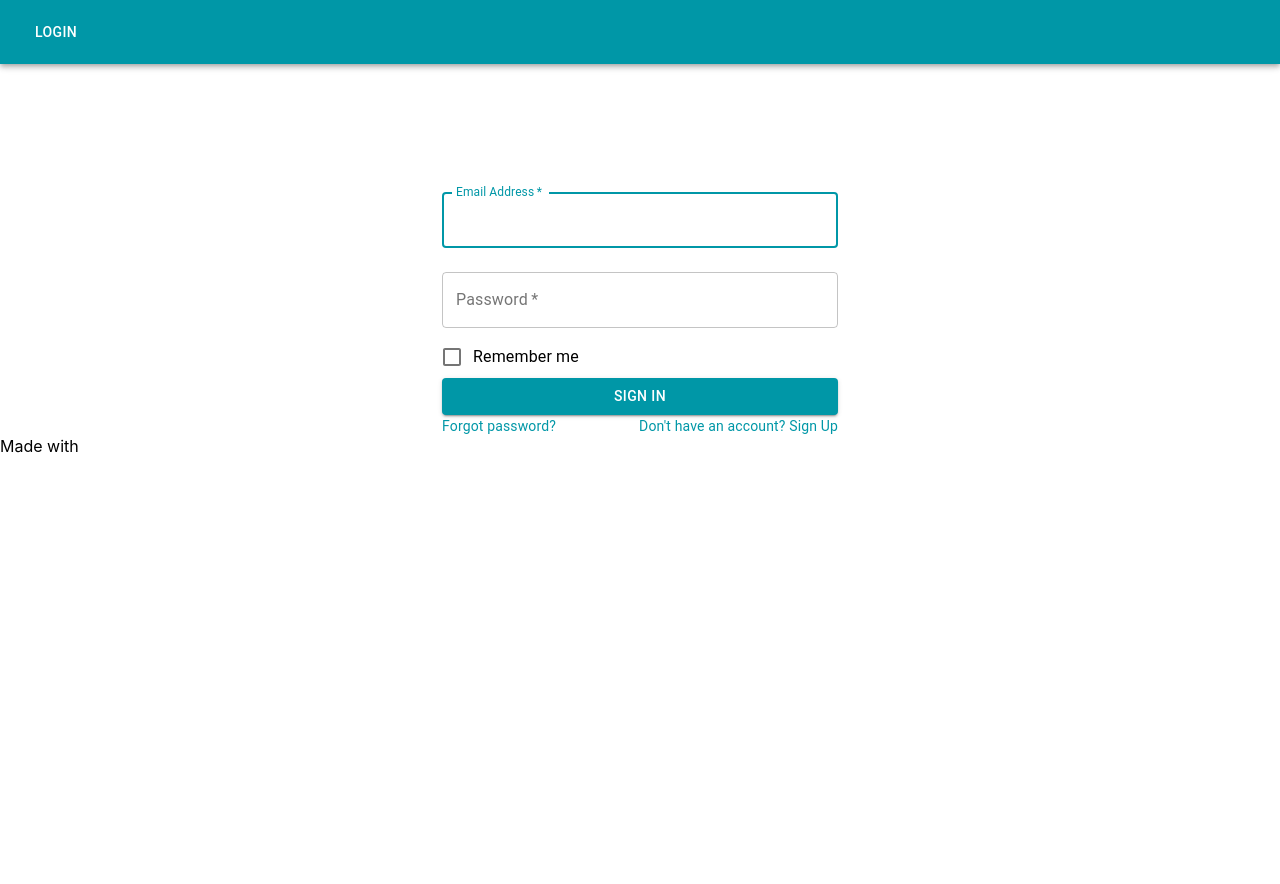
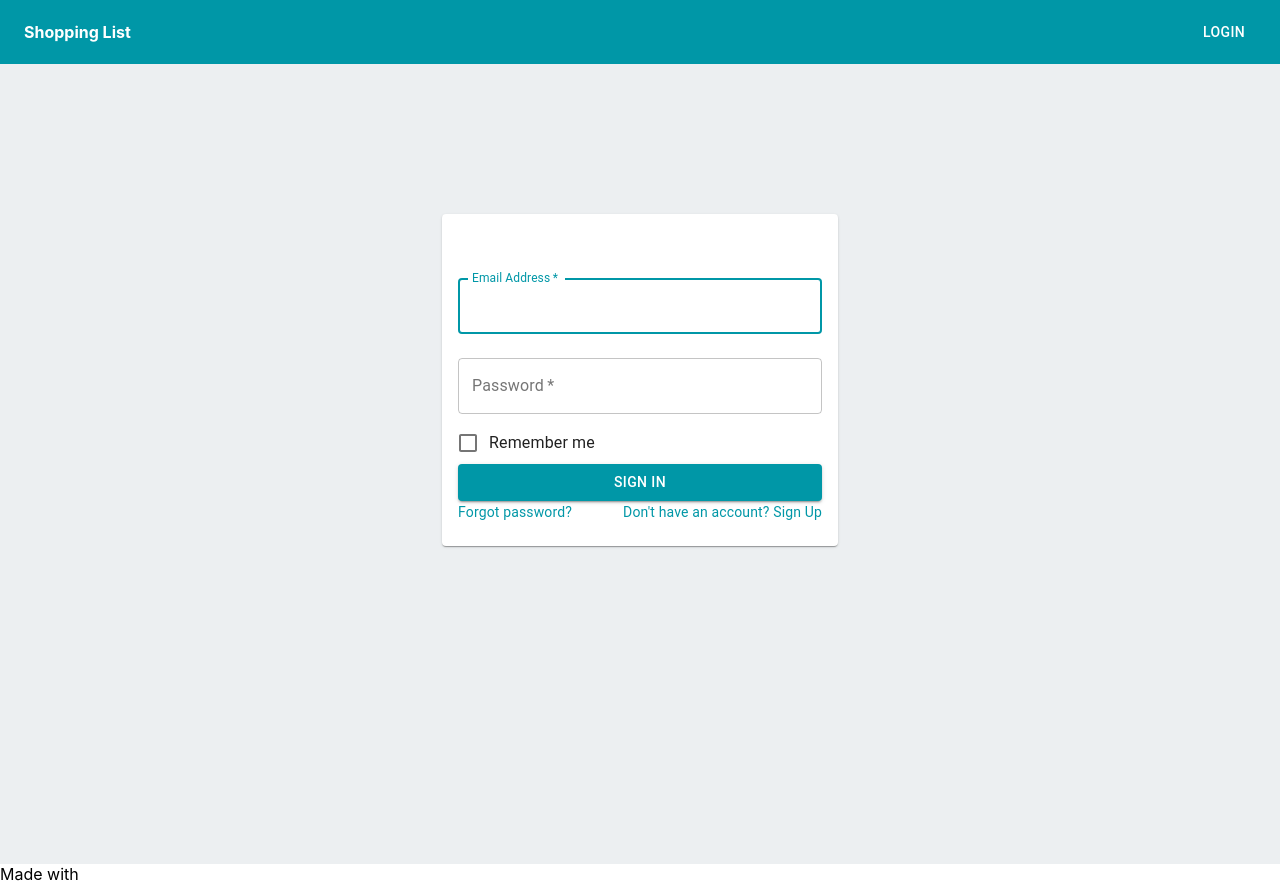
Before and after one commit to pawelnd/shopping-assistant, a React (Create React App) app in the folder packages/client/: page / in a window 1280 px wide. Before the commit the page ends 800 px from the top, so only its background shows below. Built offline with nearby package versions, Linux system fonts and the light colour scheme.

Commit message:
Replace css modules with styled components

```diff
--- a/packages/client/src/layouts/MainLayout/TopBar.tsx
+++ b/packages/client/src/layouts/MainLayout/TopBar.tsx
@@ -1,12 +1,14 @@
 import React from 'react';
 import { AppBar, Button, Toolbar } from '@material-ui/core';
+import { AppBarWrapper } from './styles';
 
 export default function TopBar() {
   return (
     <AppBar position="static">
-      <Toolbar>
+      <AppBarWrapper>
+        <b>Shopping List </b>
         <Button color="inherit">Login</Button>
-      </Toolbar>
+      </AppBarWrapper>
     </AppBar>
   );
 }
--- /dev/null
+++ b/packages/client/src/layouts/MainLayout/styles.ts
@@ -0,0 +1,16 @@
+import styled from 'styled-components';
+import {blueGrey} from "@material-ui/core/colors";
+import {Toolbar} from "@material-ui/core";
+
+export const MainLayoutWrapper = styled.div`
+  display: flex;
+  justify-content: center;
+  background-color: ${blueGrey[50]};
+  height: 100vh;
+`;
+
+
+export const AppBarWrapper = styled(Toolbar)`
+  display: flex;
+  justify-content: space-between;
+`
--- a/packages/client/src/layouts/MainLayout/styles/index.ts
+++ /dev/null
@@ -1,9 +0,0 @@
-import styled from 'styled-components';
-
-export const MainLayoutWrapper = styled.div`
-  display: flex;
-  justify-content: center;
-  margin-top: 7em;
-`;
-
-export default MainLayoutWrapper;
--- a/packages/client/src/pages/Login/index.tsx
+++ b/packages/client/src/pages/Login/index.tsx
@@ -1,44 +1,27 @@
 import React from 'react';
-import {
-  Button,
-  Checkbox,
-  Container,
-  FormControlLabel,
-  Grid,
-  Link,
-  TextField
-} from '@material-ui/core';
+
+import CardContent from '@material-ui/core/CardContent';
+import { Button, Container, FormControlLabel, Grid, Link, TextField } from '@material-ui/core';
+import Card from '@material-ui/core/Card';
+import Checkbox from '@material-ui/core/Checkbox';
+import styled from 'styled-components';
+import CardHeader from '@material-ui/core/CardHeader';
+import { LoginCard } from './styles';
 
 export default function Login() {
   return (
     <Container maxWidth="xs">
+      <LoginCard>
+        <CardHeader>
+          sadsdassadasd
+          <br />
+          <br />
+        </CardHeader>
+        <CardContent>
           <form noValidate>
-        <TextField
-          variant="outlined"
-          margin="normal"
-          required
-          fullWidth
-          id="email"
-          label="Email Address"
-          name="email"
-          autoComplete="email"
-          autoFocus
-        />
-        <TextField
-          variant="outlined"
-          margin="normal"
-          required
-          fullWidth
-          name="password"
-          label="Password"
-          type="password"
-          id="password"
-          autoComplete="current-password"
-        />
-        <FormControlLabel
-          control={<Checkbox value="remember" color="primary" />}
-          label="Remember me"
-        />
+            <TextField variant="outlined" margin="normal" required fullWidth id="email" label="Email Address" name="email" autoComplete="email" autoFocus />
+            <TextField variant="outlined" margin="normal" required fullWidth name="password" label="Password" type="password" id="password" autoComplete="current-password" />
+            <FormControlLabel control={<Checkbox value="remember" color="primary" />} label="Remember me" />
             <Button type="submit" fullWidth variant="contained" color="primary">
               Sign In
             </Button>
@@ -55,6 +38,8 @@ export default function Login() {
               </Grid>
             </Grid>
           </form>
+        </CardContent>
+      </LoginCard>
     </Container>
   );
 }
--- /dev/null
+++ b/packages/client/src/pages/Login/styles.ts
@@ -0,0 +1,6 @@
+import styled from 'styled-components';
+import Card from '@material-ui/core/Card';
+
+export const LoginCard = styled(Card)`
+  margin-top: 150px;
+`;
--- a/packages/client/src/theme.ts
+++ b/packages/client/src/theme.ts
@@ -1,7 +1,5 @@
 import { createMuiTheme } from '@material-ui/core/styles';
-import cyan from "@material-ui/core/colors/cyan";
-import green from "@material-ui/core/colors/green";
-
+import { cyan, green } from '@material-ui/core/colors';
 
 const theme = createMuiTheme({
   palette: {
@@ -14,4 +12,4 @@ const theme = createMuiTheme({
   }
 });
 
-export default theme
+export default theme;
```
Also changed, not shown: 1 other file (tests, documents, lock files or other folders). Lines whose indentation alone changed are shown as unchanged.
